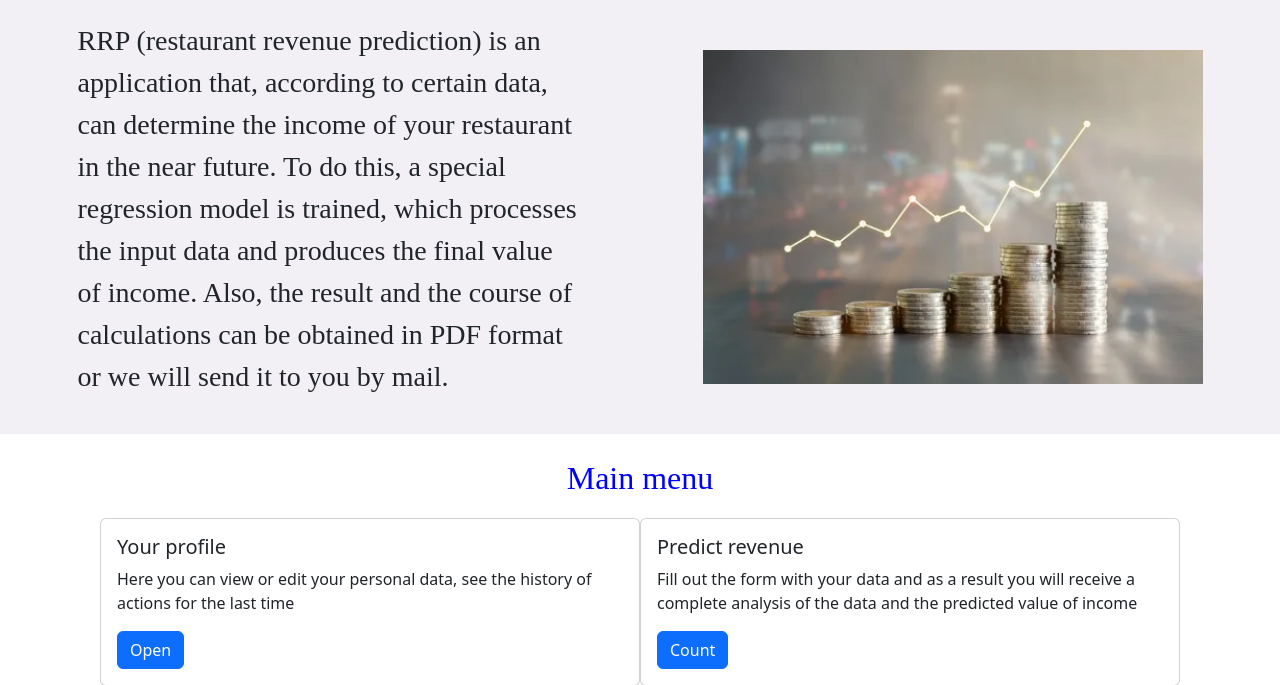
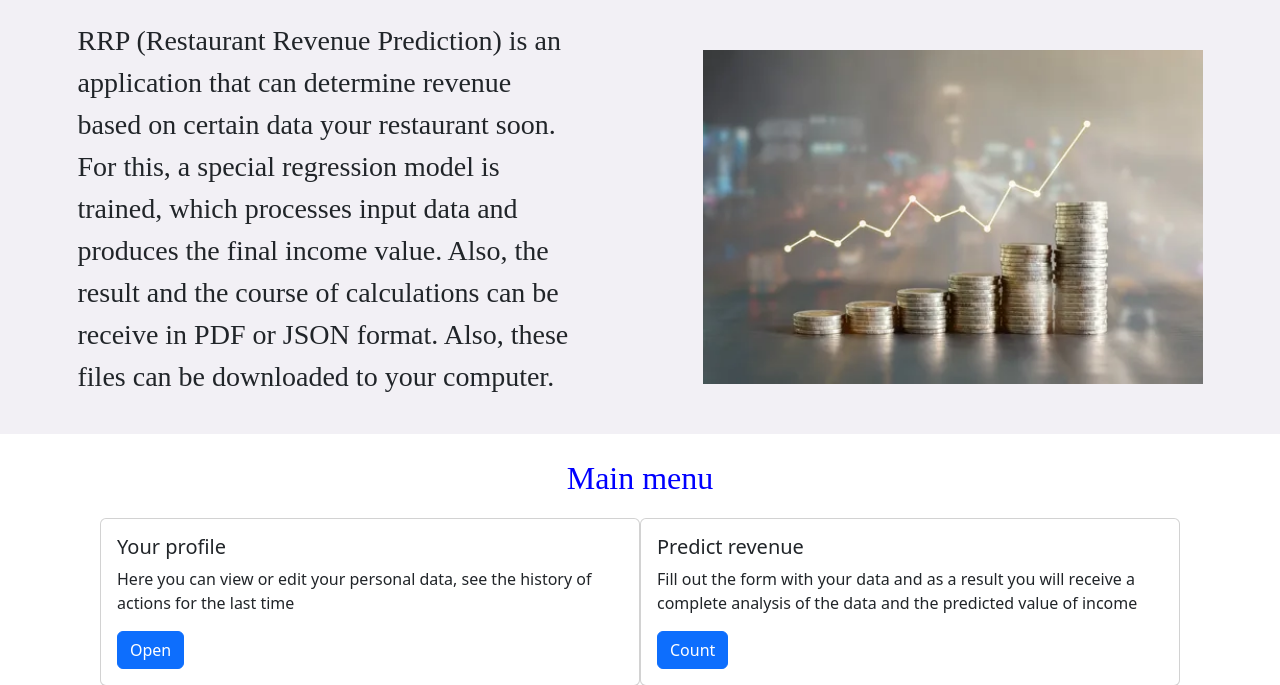
Before and after one commit to Nikiktoss/RestRevPred, a Django app: template rrp/templates/main.html in a window 1280 px wide. Shown: the part 81-766 px from the top of the page. Run offline with Django 3.2, Linux system fonts and the light colour scheme; the template is opened without the code that fills it, so the values that code supplies are empty.

Commit message:
modify text

```diff
--- a/rrp/templates/main.html
+++ b/rrp/templates/main.html
@@ -21,10 +21,10 @@
         {% endif %}
 
        <div class="intro">
-            <p class="intro_text">RRP (restaurant revenue prediction) is an application that, according to certain data, can determine the income
-            of your restaurant in the near future. To do this, a special regression model is trained, which processes the
-            input data and produces the final value of income. Also, the result and the course of calculations can be
-            obtained in PDF format or we will send it to you by mail.</p>
+            <p class="intro_text">RRP (Restaurant Revenue Prediction) is an application that can determine revenue
+              based on certain data your restaurant soon. For this, a special regression model is trained, which processes
+              input data and produces the final income value. Also, the result and the course of calculations can be
+              receive in PDF or JSON format. Also, these files can be downloaded to your computer.</p>
 
            <img src="{% static '/images/revenue_prediction.webp' %}" class="intro_picture">
        </div>
```
